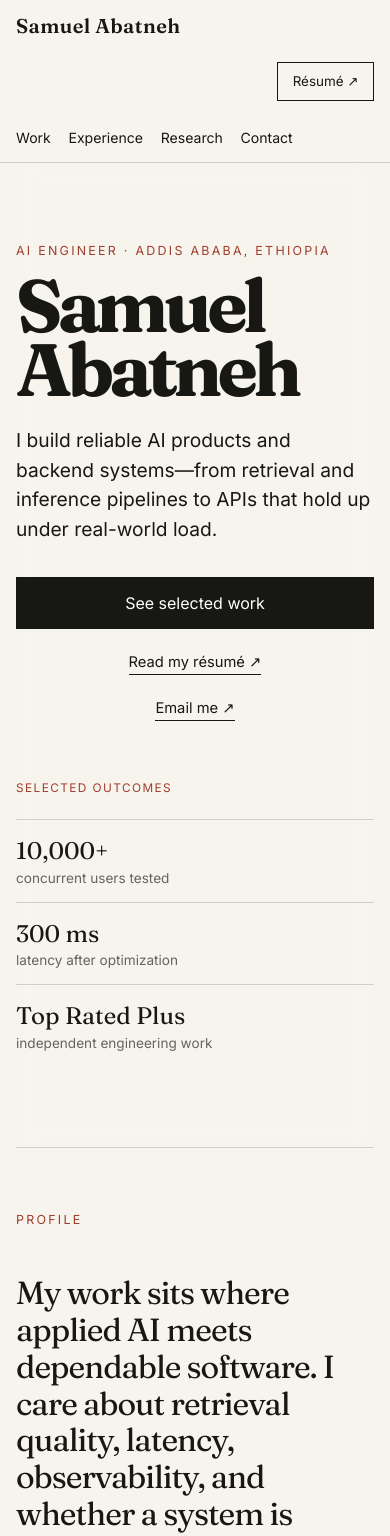
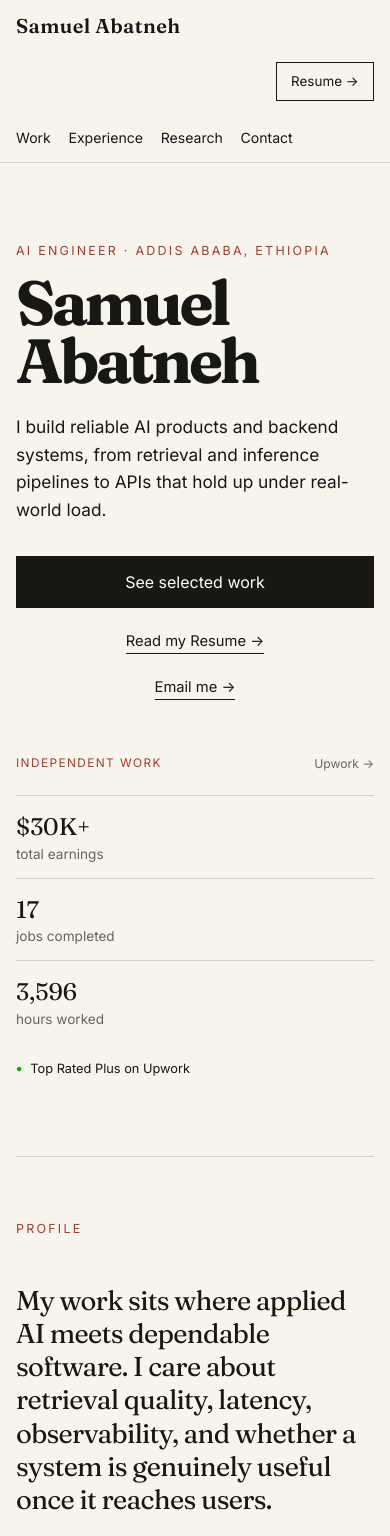
Before and after one commit to samiabat/samiabat.github.io, a Next.js app: page / in a window 390 px wide. Shown: the top 1536 px of the page. Built offline with nearby package versions, Linux system fonts and the light colour scheme.

Commit message:
Add professional profile highlights

```diff
--- a/app/globals.css
+++ b/app/globals.css
@@ -1065,29 +1065,33 @@ body { background: var(--background); }
   background: transparent;
   box-shadow: none;
 }
-.hero--editorial .hero-copy h1 { max-width: none; font-size: clamp(4.5rem, 10vw, 8.5rem); line-height: .86; letter-spacing: -.065em; }
-.hero-copy__text--lead { max-width: 42rem; font-size: clamp(1.2rem, 2vw, 1.55rem); line-height: 1.55; color: var(--text); }
+.hero--editorial .hero-copy h1 { max-width: none; font-size: clamp(3.8rem, 8vw, 6.5rem); line-height: .92; letter-spacing: -.055em; }
+.hero-copy__text--lead { max-width: 42rem; font-size: clamp(1.08rem, 1.7vw, 1.3rem); line-height: 1.6; color: var(--text); }
 .hero-actions { align-items: center; gap: 1.5rem; }
 .button { border-radius: 0; min-width: auto; }
 .button--primary { background: var(--text); box-shadow: none; color: #fff; }
 .text-link { display: inline-block; color: var(--text); border-bottom: 1px solid currentColor; padding-bottom: .18rem; font-size: .92rem; }
 .hero-proof { align-self: end; padding-left: 1.5rem; border-left: 1px solid var(--border); }
-.hero-proof > p, .work-item__type { color: var(--primary); font-size: .74rem; letter-spacing: .12em; text-transform: uppercase; }
+.hero-proof__heading { display: flex; justify-content: space-between; align-items: center; gap: 1rem; }
+.hero-proof__heading p, .work-item__type { margin: 0; color: var(--primary); font-size: .74rem; letter-spacing: .12em; text-transform: uppercase; }
+.hero-proof__heading a { color: var(--text-muted); font-size: .76rem; }
 .hero-proof dl { margin: 1.5rem 0 0; }
 .hero-proof dl div { border-top: 1px solid var(--border); padding: 1rem 0; }
 .hero-proof dt { font-family: var(--font-heading), serif; font-size: 1.5rem; }
 .hero-proof dd { margin: .3rem 0 0; color: var(--text-muted); font-size: .85rem; }
+.upwork-status { display: flex; align-items: center; gap: .5rem; margin-top: 1.1rem; color: var(--text); font-size: .8rem; }
+.upwork-status span { color: #14a800; font-size: .65rem; }
 
-.editorial-intro, .work-section, .experience-section, .contact-section { padding: clamp(4rem, 8vw, 7rem) 0; border-bottom: 1px solid var(--border); }
+.editorial-intro, .work-section, .experience-section, .competitive-section, .contact-section { padding: clamp(4rem, 8vw, 7rem) 0; border-bottom: 1px solid var(--border); }
 .editorial-intro { display: grid; grid-template-columns: .45fr 1.55fr; gap: 2rem; }
-.editorial-statement { margin: 0; max-width: 900px; font-family: var(--font-heading), serif; font-size: clamp(2rem, 4vw, 3.8rem); line-height: 1.15; letter-spacing: -.03em; }
+.editorial-statement { margin: 0; max-width: 900px; font-family: var(--font-heading), serif; font-size: clamp(1.7rem, 3.2vw, 3rem); line-height: 1.22; letter-spacing: -.025em; }
 .section-heading--row { display: grid; grid-template-columns: 1fr .65fr; gap: 2rem; align-items: end; margin-bottom: 3rem; }
 .section-heading--row > p { color: var(--text-muted); line-height: 1.65; }
-.section-heading h2, .contact-section h2 { font-size: clamp(2.2rem, 4vw, 4rem); max-width: 13ch; letter-spacing: -.035em; }
+.section-heading h2, .competitive-section h2, .contact-section h2 { font-size: clamp(1.9rem, 3.2vw, 3.1rem); max-width: 15ch; letter-spacing: -.03em; }
 .work-list { border-top: 1px solid var(--text); }
 .work-item { display: grid; grid-template-columns: 4rem minmax(0, .9fr) minmax(280px, 1.1fr); gap: 2rem; padding: 2.5rem 0; border-bottom: 1px solid var(--border); }
 .work-item__number { color: var(--text-muted); font-size: .8rem; }
-.work-item h3 { margin: .6rem 0 1rem; font-size: clamp(1.7rem, 3vw, 2.8rem); }
+.work-item h3 { margin: .6rem 0 1rem; font-size: clamp(1.55rem, 2.5vw, 2.3rem); }
 .work-item p, .work-item li, .experience-row > p, .contact-section p { color: var(--text-muted); line-height: 1.7; }
 .work-item__detail strong { font-size: .78rem; text-transform: uppercase; letter-spacing: .1em; }
 .work-item__detail ul { padding-left: 1rem; margin: 1rem 0 1.5rem; display: grid; gap: .5rem; }
@@ -1096,6 +1100,13 @@ body { background: var(--background); }
 .experience-row > span { color: var(--primary); font-size: .82rem; }
 .experience-row h3, .experience-row p { margin-top: 0; }
 .experience-row div p { color: var(--text-muted); }
+.competitive-section { display: grid; grid-template-columns: minmax(0, 1fr) minmax(320px, .8fr); gap: clamp(3rem, 8vw, 8rem); }
+.competitive-section__intro > p:last-child { max-width: 39rem; color: var(--text-muted); line-height: 1.7; }
+.competitive-profiles { border-top: 1px solid var(--text); }
+.competitive-profiles a { display: grid; grid-template-columns: 1fr auto; gap: .45rem 1rem; padding: 1.5rem 0; border-bottom: 1px solid var(--border); }
+.competitive-profiles span { color: var(--primary); font-size: .75rem; letter-spacing: .1em; text-transform: uppercase; }
+.competitive-profiles strong { grid-column: 1; font-family: var(--font-heading), serif; font-size: 1.35rem; }
+.competitive-profiles small { grid-column: 2; grid-row: 1 / 3; align-self: center; color: var(--text-muted); }
 .contact-section { display: grid; grid-template-columns: 1fr 1fr; gap: clamp(3rem, 8vw, 8rem); border-bottom: 0; }
 .contact-section .contact-list a { border: 0; border-bottom: 1px solid var(--border); border-radius: 0; background: transparent; padding: 1rem 0; }
 .contact-section .contact-list__brand { display: none; }
@@ -1107,14 +1118,36 @@ body { background: var(--background); }
 .site-footer__inner { border-width: 1px 0 0; padding: 2rem 0; grid-template-columns: 1fr auto; }
 .footer-meta { grid-column: 1 / -1; }
 
+@media (max-width: 1080px) {
+  .hero--editorial {
+    grid-template-columns: 1fr;
+    gap: 3.5rem;
+    min-height: 0;
+  }
+
+  .hero-proof {
+    padding-left: 0;
+    border-left: 0;
+    border-top: 1px solid var(--border);
+    padding-top: 1.5rem;
+  }
+
+  .hero-proof dl {
+    display: grid;
+    grid-template-columns: repeat(3, minmax(0, 1fr));
+    gap: 1.5rem;
+  }
+}
+
 @media (max-width: 800px) {
   .site-header__inner { flex-wrap: wrap; padding: .8rem 0; }
   .site-nav { order: 3; width: 100%; gap: 1.1rem; overflow-x: auto; }
   .header-resume { margin-left: auto; }
   .hero--editorial { grid-template-columns: 1fr; min-height: 0; padding: 5rem 0; }
-  .hero--editorial .hero-copy h1 { font-size: clamp(4rem, 19vw, 7rem); }
+  .hero--editorial .hero-copy h1 { font-size: clamp(3.5rem, 16vw, 5.5rem); }
   .hero-proof { padding: 0; border: 0; }
-  .editorial-intro, .section-heading--row, .contact-section { grid-template-columns: 1fr; }
+  .hero-proof dl { grid-template-columns: 1fr; gap: 0; }
+  .editorial-intro, .section-heading--row, .competitive-section, .contact-section { grid-template-columns: 1fr; }
   .work-item { grid-template-columns: 2rem 1fr; gap: 1rem; }
   .work-item__detail { grid-column: 2; }
   .experience-row { grid-template-columns: 1fr; gap: .5rem; }
--- a/app/page.js
+++ b/app/page.js
@@ -16,7 +16,7 @@ export default function HomePage() {
           <p className="section-kicker">AI engineer · Addis Ababa, Ethiopia</p>
           <h1>Samuel Abatneh</h1>
           <p className="hero-copy__text hero-copy__text--lead">
-            I build reliable AI products and backend systems—from retrieval and
+            I build reliable AI products and backend systems, from retrieval and
             inference pipelines to APIs that hold up under real-world load.
           </p>
           <div className="hero-actions">
@@ -24,20 +24,26 @@ export default function HomePage() {
               See selected work
             </Link>
             <a className="text-link" href={resumeLinks[0].href} target="_blank" rel="noreferrer">
-              Read my résumé <span aria-hidden="true">↗</span>
+              Read my Resume <span aria-hidden="true">-&gt;</span>
             </a>
             <a className="text-link" href="mailto:samuel.neuralnet@gmail.com">
-              Email me <span aria-hidden="true">↗</span>
+              Email me <span aria-hidden="true">-&gt;</span>
             </a>
           </div>
         </MotionSection>
         <MotionSection className="hero-proof" delay={0.1}>
-          <p>Selected outcomes</p>
+          <div className="hero-proof__heading">
+            <p>Independent work</p>
+            <a href="https://www.upwork.com/freelancers/~01896db10787fd9fd1" target="_blank" rel="noreferrer" aria-label="View Samuel Abatneh's Upwork profile">Upwork -&gt;</a>
+          </div>
           <dl>
-            <div><dt>10,000+</dt><dd>concurrent users tested</dd></div>
-            <div><dt>300 ms</dt><dd>latency after optimization</dd></div>
-            <div><dt>Top Rated Plus</dt><dd>independent engineering work</dd></div>
+            <div><dt>$30K+</dt><dd>total earnings</dd></div>
+            <div><dt>17</dt><dd>jobs completed</dd></div>
+            <div><dt>3,596</dt><dd>hours worked</dd></div>
           </dl>
+          <a className="upwork-status" href="https://www.upwork.com/freelancers/~01896db10787fd9fd1" target="_blank" rel="noreferrer">
+            <span aria-hidden="true">●</span> Top Rated Plus on Upwork
+          </a>
         </MotionSection>
       </section>
 
@@ -54,7 +60,7 @@ export default function HomePage() {
         <div className="section-heading section-heading--row">
           <div>
             <p className="section-kicker">Selected work</p>
-            <h2>Products and systems I’ve built.</h2>
+            <h2>Products and systems I've built.</h2>
           </div>
           <p>Case studies spanning AI search, agents, learning tools, and real-time inference.</p>
         </div>
@@ -72,11 +78,6 @@ export default function HomePage() {
                 <ul>
                   {project.architecture.slice(0, 3).map((item) => <li key={item}>{item}</li>)}
                 </ul>
-                {project.githubUrl && (
-                  <a className="text-link" href={project.githubUrl} target="_blank" rel="noreferrer">
-                    View source <span aria-hidden="true">↗</span>
-                  </a>
-                )}
               </div>
             </article>
           ))}
@@ -97,14 +98,38 @@ export default function HomePage() {
             </article>
           ))}
         </div>
-        <Link className="text-link" href="/experience">View full experience →</Link>
+        <Link className="text-link" href="/experience">View full experience -&gt;</Link>
+      </MotionSection>
+
+      <MotionSection className="competitive-section">
+        <div className="competitive-section__intro">
+          <p className="section-kicker">Competitive programming</p>
+          <h2>Strong foundations in algorithms and problem solving.</h2>
+          <p>
+            I have solved more than 1,000 algorithmic problems and taught
+            competitive programming, turning that practice into clearer
+            reasoning about performance, edge cases, and system design.
+          </p>
+        </div>
+        <div className="competitive-profiles">
+          <a href="https://leetcode.com/u/Samuelabatneh/" target="_blank" rel="noreferrer">
+            <span>LeetCode</span>
+            <strong>Samuelabatneh</strong>
+            <small>View profile -&gt;</small>
+          </a>
+          <a href="https://codeforces.com/profile/SBAGE" target="_blank" rel="noreferrer">
+            <span>Codeforces</span>
+            <strong>SBAGE</strong>
+            <small>View profile -&gt;</small>
+          </a>
+        </div>
       </MotionSection>
 
       <MotionSection className="contact-section" id="contact">
         <div>
           <p className="section-kicker">Contact</p>
           <h2>Have an ambitious AI or backend problem?</h2>
-          <p>I’m open to engineering roles, research collaborations, and focused product work.</p>
+          <p>I'm open to engineering roles, research collaborations, and focused product work.</p>
         </div>
         <div>
           <ContactLinkList links={contactLinks} />
--- a/components/site-header.js
+++ b/components/site-header.js
@@ -15,7 +15,7 @@ export function SiteHeader() {
             </Link>
           ))}
         </nav>
-        <a className="header-resume" href="/resumes/samuel-abatneh-software-engineer.pdf" target="_blank" rel="noreferrer">Résumé ↗</a>
+        <a className="header-resume" href="/resumes/samuel-abatneh-software-engineer.pdf" target="_blank" rel="noreferrer">Resume -&gt;</a>
       </div>
     </header>
   );
```
